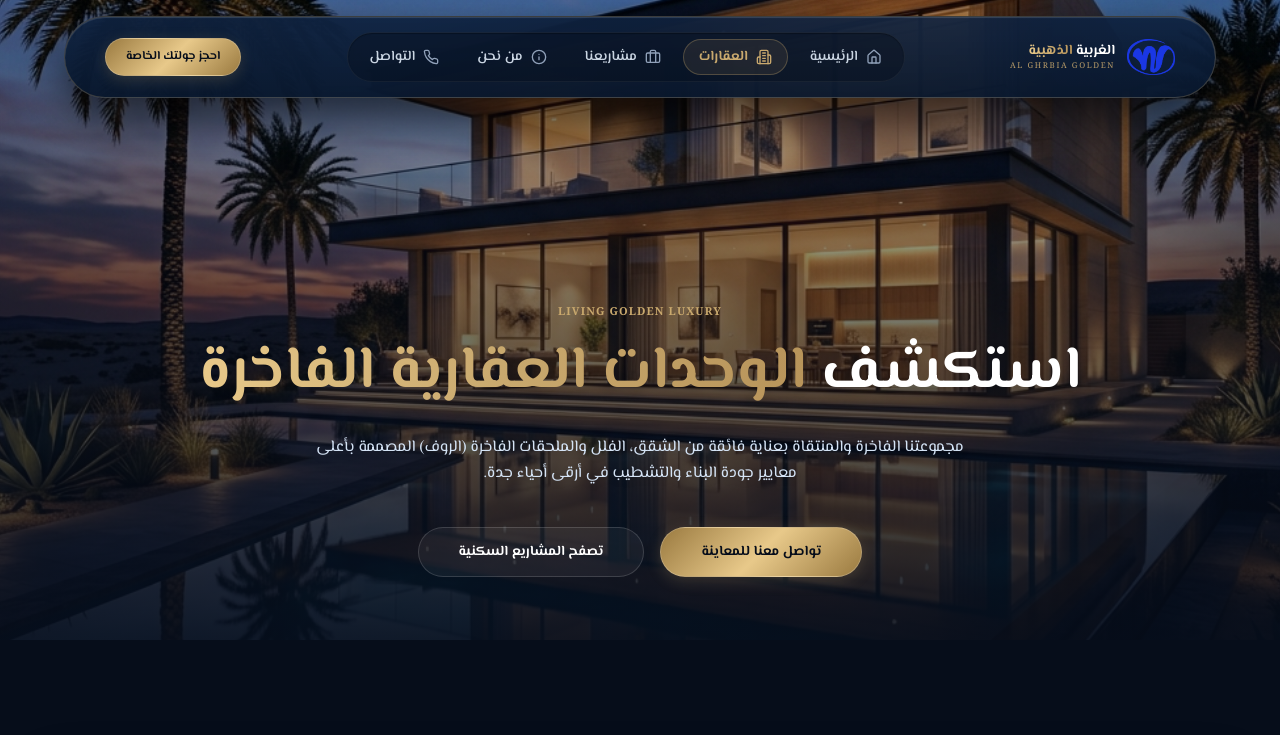
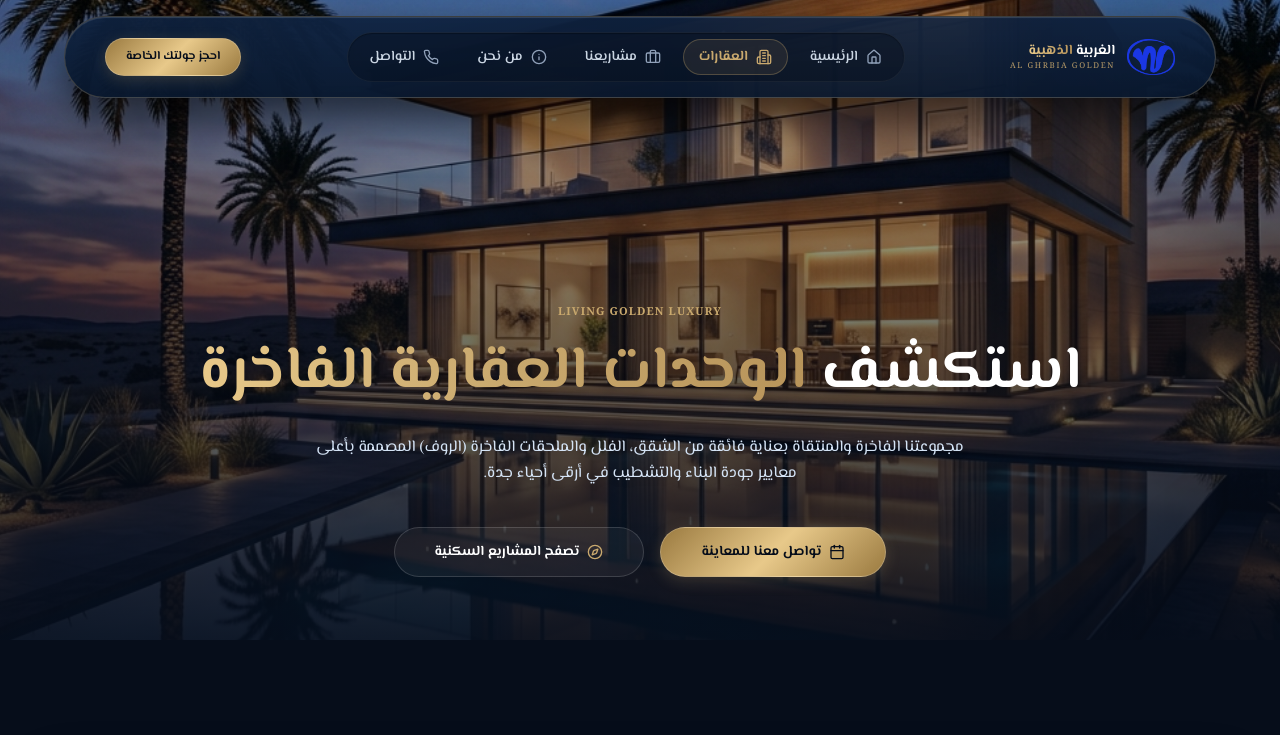
Before and after one commit to karemm2018/alghrbiagolde, a Next.js app: page /properties in a window 1280 px wide. Shown: the top 735 px of the page. Built offline with nearby package versions, Linux system fonts and the light colour scheme; a web font is replaced by a local one.

Commit message:
style(properties): add icons to hero buttons

```diff
--- a/src/app/properties/page.tsx
+++ b/src/app/properties/page.tsx
@@ -30,7 +30,9 @@ import {
   Building,
   RotateCcw,
   Sliders,
-  Filter
+  Filter,
+  Calendar,
+  Compass
 } from 'lucide-react';
 
 // Sub-component for horizontal detailed card view
@@ -533,15 +535,17 @@ export default function PropertiesPage() {
             <button
               type="button"
               onClick={openInquiry}
-              className="w-full sm:w-auto py-3.5 px-10 text-xs sm:text-sm font-bold btn-premium-gold rounded-full flex items-center justify-center gap-1.5 cursor-pointer font-el-messiri transition-all hover:scale-102 active:scale-98 shadow-lg shadow-gold-primary/10"
+              className="w-full sm:w-auto py-3.5 px-10 text-xs sm:text-sm font-bold btn-premium-gold rounded-full flex items-center justify-center gap-2 cursor-pointer font-el-messiri transition-all hover:scale-102 active:scale-98 shadow-lg shadow-gold-primary/10"
             >
+              <Calendar className="w-4 h-4 shrink-0" />
               <span>تواصل معنا للمعاينة</span>
             </button>
 
             <Link
               href="/#projects-section"
-              className="w-full sm:w-auto py-3.5 px-10 text-xs sm:text-sm font-bold bg-white/5 hover:bg-white/10 text-white border border-white/15 hover:border-gold-primary/50 rounded-full flex items-center justify-center gap-1.5 transition-all duration-300 font-el-messiri hover:scale-102 active:scale-98 text-center"
+              className="w-full sm:w-auto py-3.5 px-10 text-xs sm:text-sm font-bold bg-white/5 hover:bg-white/10 text-white border border-white/15 hover:border-gold-primary/50 rounded-full flex items-center justify-center gap-2 transition-all duration-300 font-el-messiri hover:scale-102 active:scale-98 text-center"
             >
+              <Compass className="w-4 h-4 shrink-0 text-gold-primary" />
               <span>تصفح المشاريع السكنية</span>
             </Link>
           </motion.div>
```
